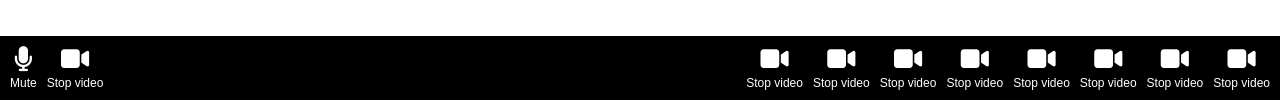
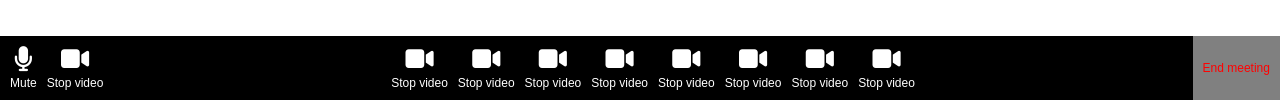
Before and after one commit to sophiamziou/html-css-zoom, a plain HTML site: page index.html in a window 1280 px wide. Shown: the part 700-800 px from the top of the page. Drawn offline with Linux system fonts and the light colour scheme.

Commit message:
footer layout fixed

```diff
--- a/css/style.css
+++ b/css/style.css
@@ -86,7 +86,6 @@ footer{
     bottom: 0;
     right: 0;
     z-index: 2;
-    padding: 10px;
 }
 
 .footer-container{
@@ -105,6 +104,8 @@ footer{
     flex-direction: row;
     justify-content: space-evenly;
     gap: 10px;
+    padding: 10px;
+    align-items: center;
 }
 
 .content-footer{
@@ -119,3 +120,10 @@ footer{
 p{
     font-size: 12px;
 }
+
+.end{
+    font-size: 12px;
+    color: red;
+    text-align: center;
+    background-color: grey;
+}
--- a/index.html
+++ b/index.html
@@ -284,6 +284,9 @@
                         <p>Stop video</p>
                     </div>
                 </div>
+                <div class="sm-col end">
+                    End meeting
+                </div>
             </div>
         </div>
     </footer>
```
